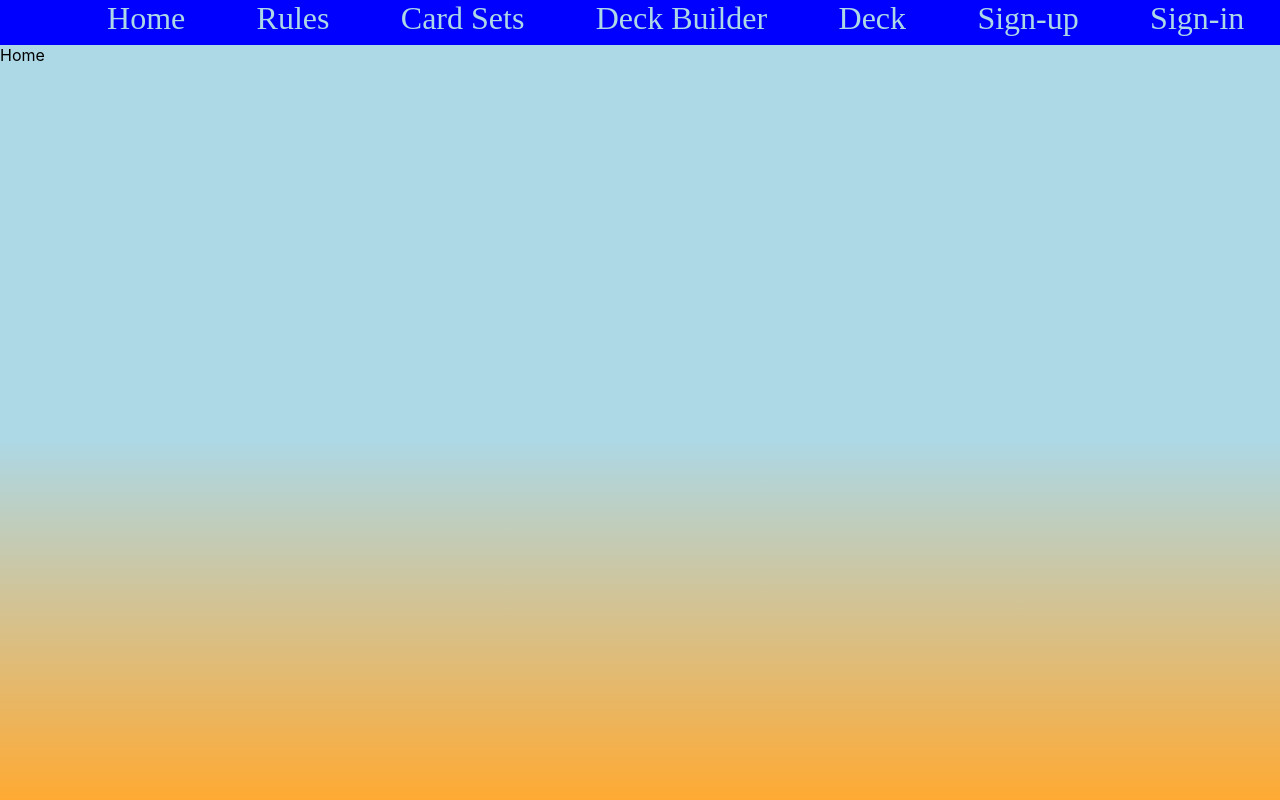
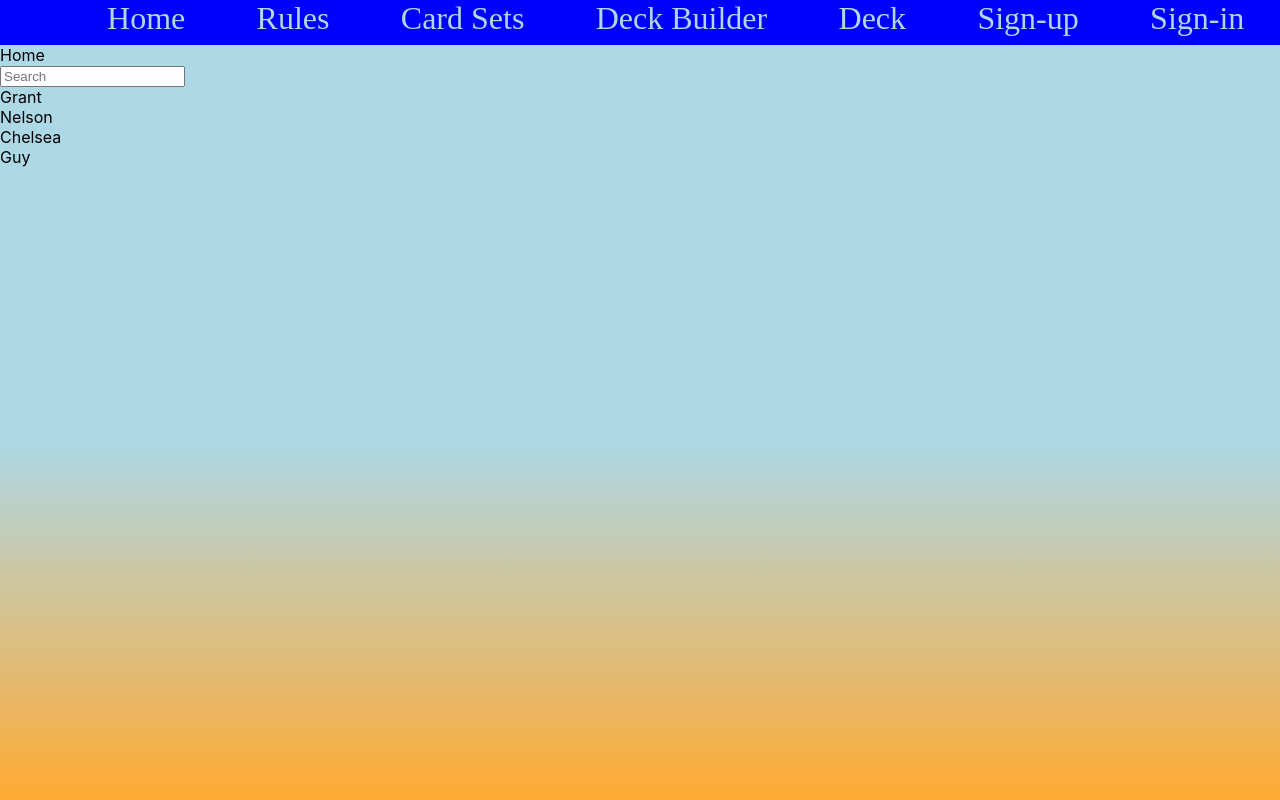
Before and after one commit to ChelseyReann/digimon-deck, a React (Create React App) app: page / in a window 1280 px wide. Built offline with nearby package versions, Linux system fonts and the light colour scheme; a web font is replaced by a local one.

Commit message:
the filtering logic for the search component, works,it will need to have the results clickable to return metadata about that result, so it can be displayed on the page

```diff
--- a/src/App.js
+++ b/src/App.js
@@ -10,6 +10,11 @@ import SignUp from './screens/SignUpPage.jsx';
 import SignIn from './screens/SignInPage.jsx';
 import SignOut from './screens/SignOutPage.jsx';
 import { verifyUser } from './services/users.js';
+
+/*
+testing searchBar component
+ */
+import Search from "./components/Search.jsx"
 
 function App() {
 
@@ -38,6 +43,8 @@ function App() {
         <Route path="/sign-in" element={<SignIn setUser={setUser}/>}/>
         <Route path="/sign-out" element={<SignOut setUser={setUser}/>} />
       </Routes>
+
+    <Search/>
     </>
   );
 }
--- a/src/components/Search.jsx
+++ b/src/components/Search.jsx
@@ -1,7 +1,57 @@
 import React from 'react'
+import { useState, useEffect } from 'react'
 
 export default function Search() {
+
+  let testArray = [
+    {
+      id: 1,
+      name: "Grant",
+      age: 25
+    },
+    {
+      id: 2,
+      name: "Nelson",
+      age: 30
+    },
+    {
+      id: 3,
+      name: "Chelsea",
+      age: 25
+    },
+    {
+      id: 4,
+      name: "Guy",
+      age: 22
+    }
+  ]
+
+  const [searchQuery, setSearchQuery] = useState('');
+                                                // replace with props
+  const [searchResults, setSearchResults] = useState(testArray);
+
+  function handleChange(e){
+    setSearchQuery(e.target.value);
+    setSearchResults(getFilteredResults(e.target.value))
+  }
+
+  function getFilteredResults(query){
+                // replace test array with props
+    let results = testArray.filter((item) => {
+      return item.name.toLowerCase().includes(query.toLowerCase());
+    })
+    console.log(`this is the results of filter ${results}`);
+    return results;
+  }
+
   return (
-    <div>Search</div>
+    <div>
+      <form>
+        <input type="text" value={searchQuery} placeholder='Search' onChange={handleChange}></input>
+      </form>
+      {
+        searchResults.map((result)=>(<div key={result.id}>{result.name}</div>))
+      }
+    </div>
   )
 }
```
